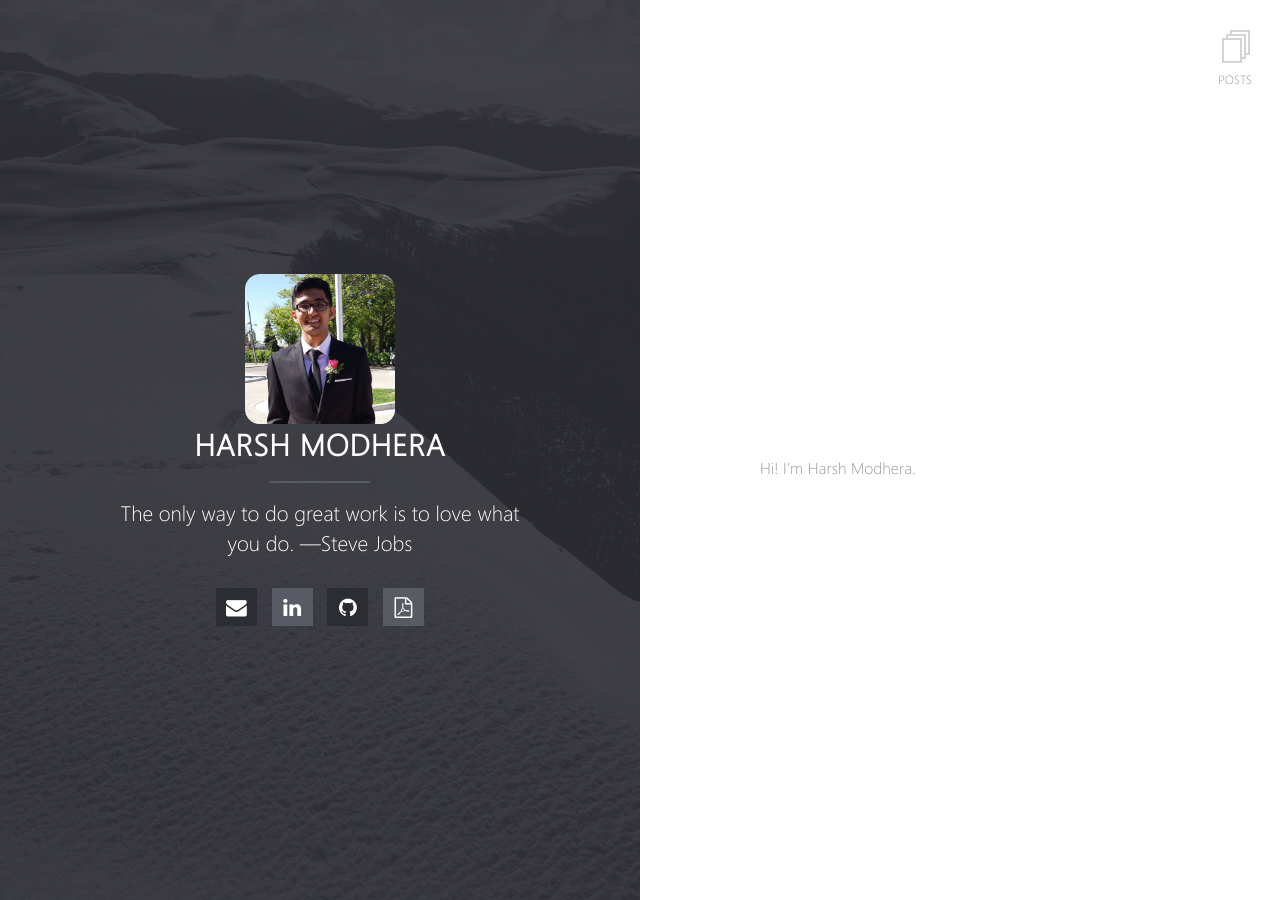
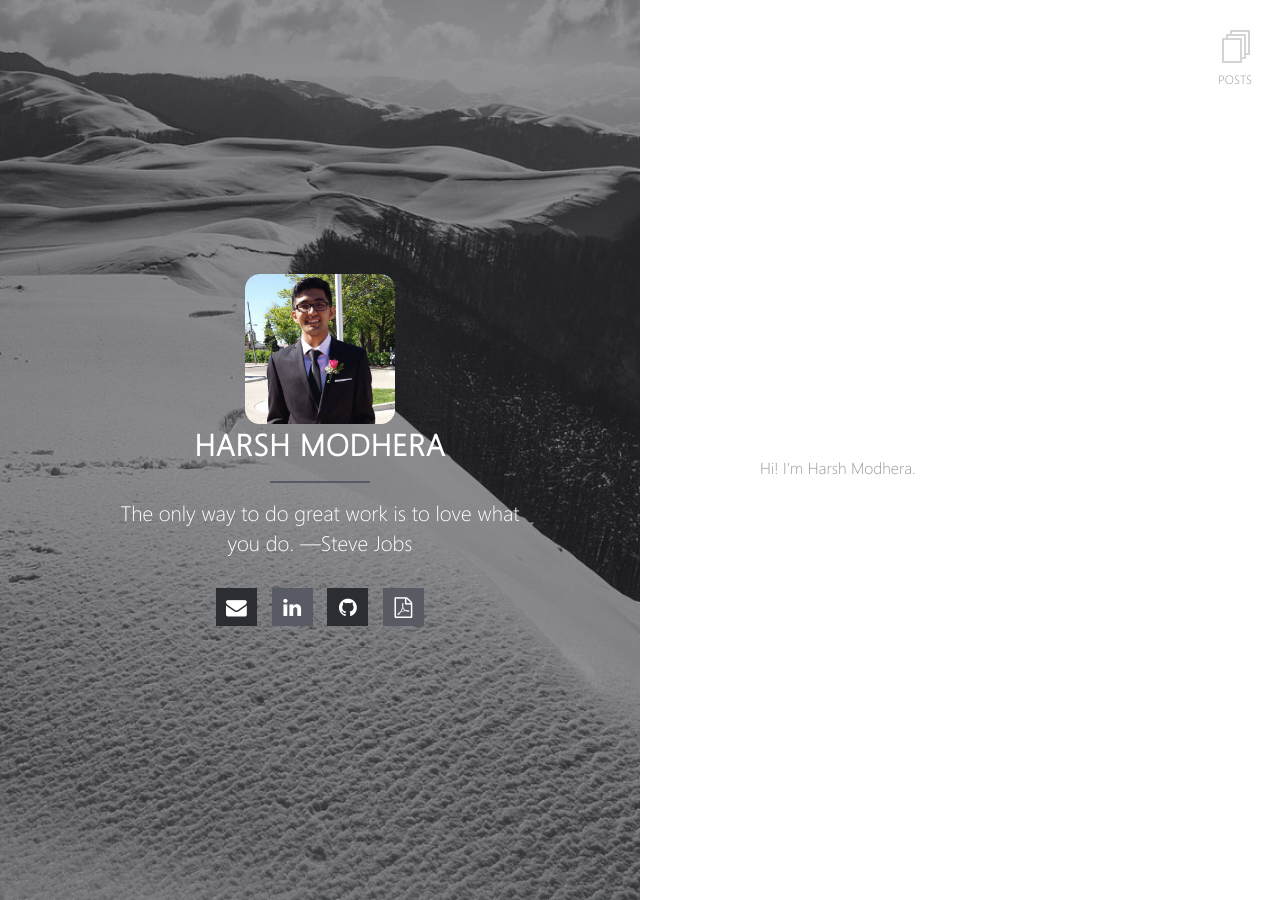
Before and after one commit to misterharsh/misterharsh.github.io, a Jekyll site: the page built from index.md, in a window 1280 px wide. Built offline with Jekyll 4.4.1, drawn with Linux system fonts in a browser that asks for light colours.

Commit message:
trying to change the gray tint

```diff
--- a/_includes/head.html
+++ b/_includes/head.html
@@ -2,17 +2,23 @@
   <meta charset="utf-8">
   <meta http-equiv="X-UA-Compatible" content="IE=edge">
   <meta name="viewport" content="width=device-width, initial-scale=1, user-scalable=no">
+
   {% if page.title %}
   <title>{{ page.title | markdownify | strip_html | strip_newlines | escape_once }} &#8211; {{ site.title }}</title>
   {% else %}
   <title>{{ site.title }}</title>
   {% endif %}
+
   {% if page.excerpt %}
   <meta name="description" content="{{ page.excerpt | markdownify | strip_html | strip_newlines | escape_once }}">
   {% else %}
   <meta name="description" content="{{ site.description }}">
   {% endif %}
-  {% if page.tags %}<meta name="keywords" content="{{ page.tags | join: ', ' }}">{% endif %}
+
+  {% if page.tags %}
+  <meta name="keywords" content="{{ page.tags | join: ', ' }}">
+  {% endif %}
+
   <!-- Twitter Cards -->
   {% if page.image %}{% capture image %}{{ page.image }}{% endcapture %}{% unless image contains 'http://' or image contains 'https://' %}{% capture image %}{{ site.url }}/{{ image }}{% endcapture %}{% endunless %}
   <meta name="twitter:card" content="summary_large_image">
@@ -23,6 +29,7 @@
   {% if page.excerpt %}<meta name="twitter:description" content="{{ page.excerpt | markdownify | strip_html | strip_newlines | escape_once }}">{% endif %}
   {% if site.twitter %}<meta name="twitter:site" content="@{{ site.twitter }}">
   <meta name="twitter:creator" content="@{{ site.twitter }}">{% endif %}
+
   <!-- Open Graph -->
   <meta property="og:locale" content="{{ site.locale }}">
   <meta property="og:type" content="article">
@@ -31,19 +38,25 @@
   <meta property="og:url" content="{{ page.url | replace:'index.html','' | prepend: site.url }}">
   <meta property="og:site_name" content="{{ site.title }}">
   <meta property="og:image" content="{{ site.url }}/images/{{ site.logo }}">
+
   {% capture canonical %}{{ site.url }}{% if site.permalink contains '.html' %}{{ page.url }}{% else %}{{ page.url | remove:'index.html' | strip_slash }}{% endif %}{% endcapture %}
   <link rel="canonical" href="{{ canonical }}">
+
   <!-- Handheld -->
   <meta name="HandheldFriendly" content="True">
   <meta name="MobileOptimized" content="320">
   <meta name="viewport" content="width=device-width, initial-scale=1.0">
+
   <!-- Feed -->
   {% feed_meta %}
+
   <!-- Favicons -->
   <link rel="shortcut icon" type="image/png" href="{{ site.url }}/favicon2.png" />
   <link rel="shortcut icon" href="{{ site.url }}/favicon2.ico" />
+
   <!-- CSS -->
   <link rel="stylesheet" type="text/css" href="{{ site.url }}/assets/css/main.css">
+
   <!-- Left Block Image for Posts -->
   {% if page.image %}
   {% capture image %}{{ page.image }}{% endcapture %}
@@ -56,11 +69,13 @@
     #posts.inner-post-page .block-left {background: linear-gradient(rgba(0, 0, 0, 0.5), rgba(0, 0, 0, 0.5)), url({{ site.url }}/{{ site.background.default-post }}) no-repeat;background-size: cover;}
   </style>
   {% endif %}
+
   <!-- Left Block Images for Home and Pages -->
   <style type="text/css">
     #posts .block-left {background: linear-gradient(rgba(0, 0, 0, 0.5), rgba(0, 0, 0, 0.5)), url({{ site.url }}/{{ site.background.post-list }}) no-repeat;background-size: cover, cover;}
-    .block-left {background: linear-gradient(rgba(44,45,51,0.9), rgba(44,45,51,0.9)), url({{ site.url }}/{{ site.background.homepage }}) no-repeat;background-size: cover;}
+    .block-left {background: linear-gradient(rgba(44,45,51,0.5), rgba(44,45,51,0.5)), url({{ site.url }}/{{ site.background.homepage }}) no-repeat;background-size: cover;}
   </style>
+
   <!-- Asynchronous Google Analytics snippet -->
   {% if site.google-analytics %}
   <script>
```
